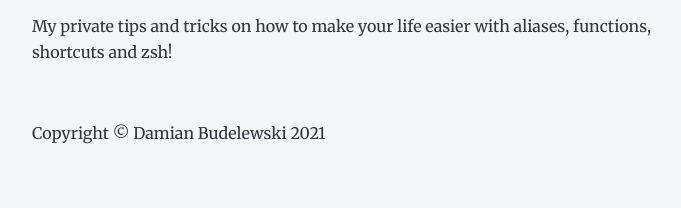
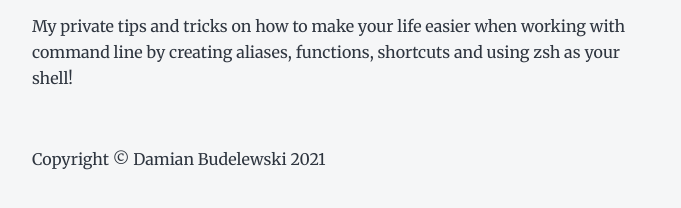
Before and after one commit to DamianBudelewski/blog, a Gatsby site: page / in a window 1280 px wide. Shown: the part 390-598 px from the top of the page, without its empty margins (292-973 px from the left). Built offline with nearby package versions, Linux system fonts and the light colour scheme; Gatsby itself is replaced by a stand-in of ours.

Commit message:
redegate description for command-line skills blogpost

```diff
--- a/content/blog/command-line-skills/index.md
+++ b/content/blog/command-line-skills/index.md
@@ -1,7 +1,7 @@
 ---
 title: Enhance your command line skills!
 date: "2021-04-01"
-description: "My private tips and tricks on how to make your life easier with aliases, functions, shortcuts and zsh!"
+description: "My private tips and tricks on how to make your life easier when working with command line by creating aliases, functions, shortcuts and using zsh as your shell!"
 ---
 
 ## Aliases and autosuggestions
```
